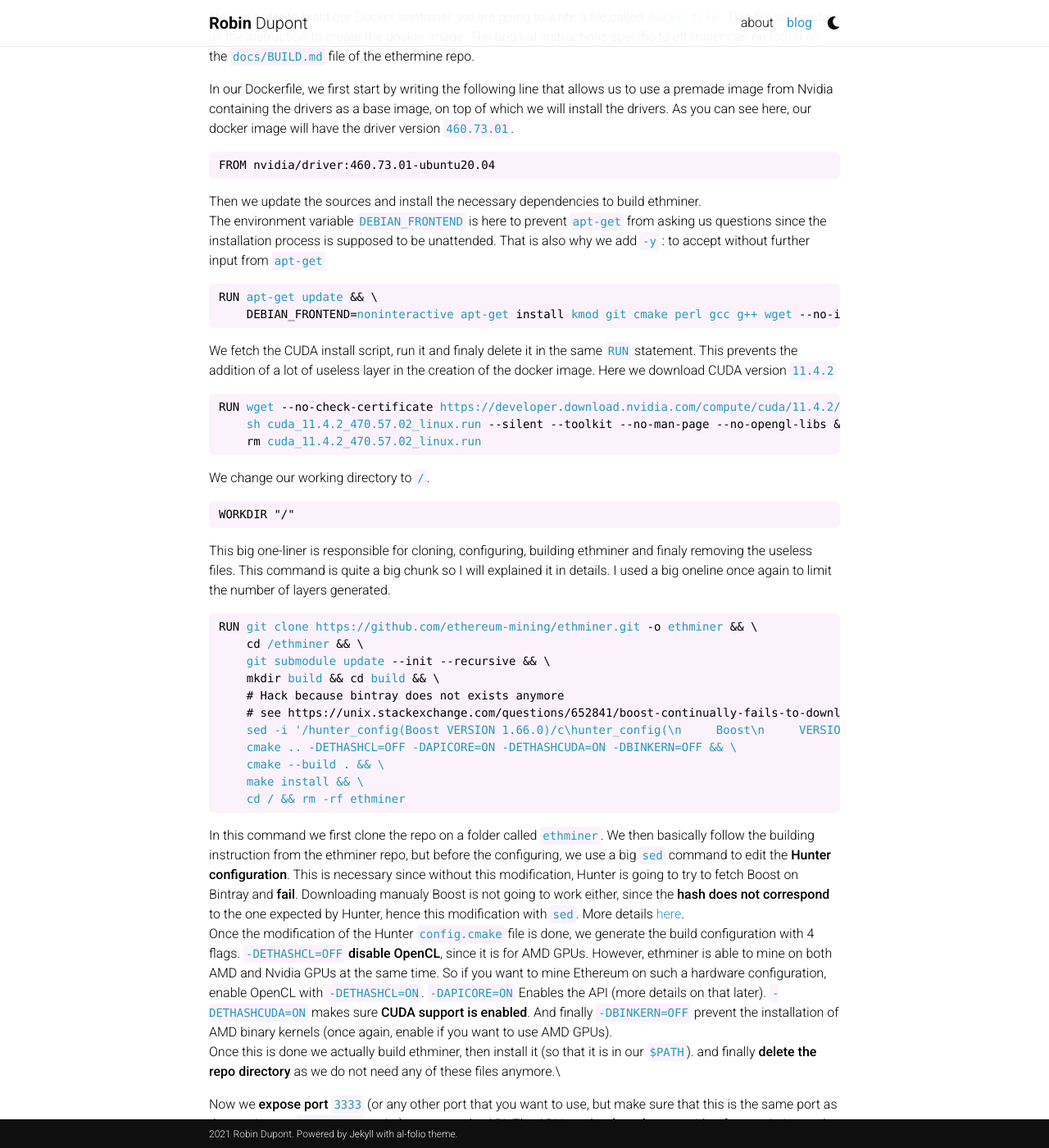
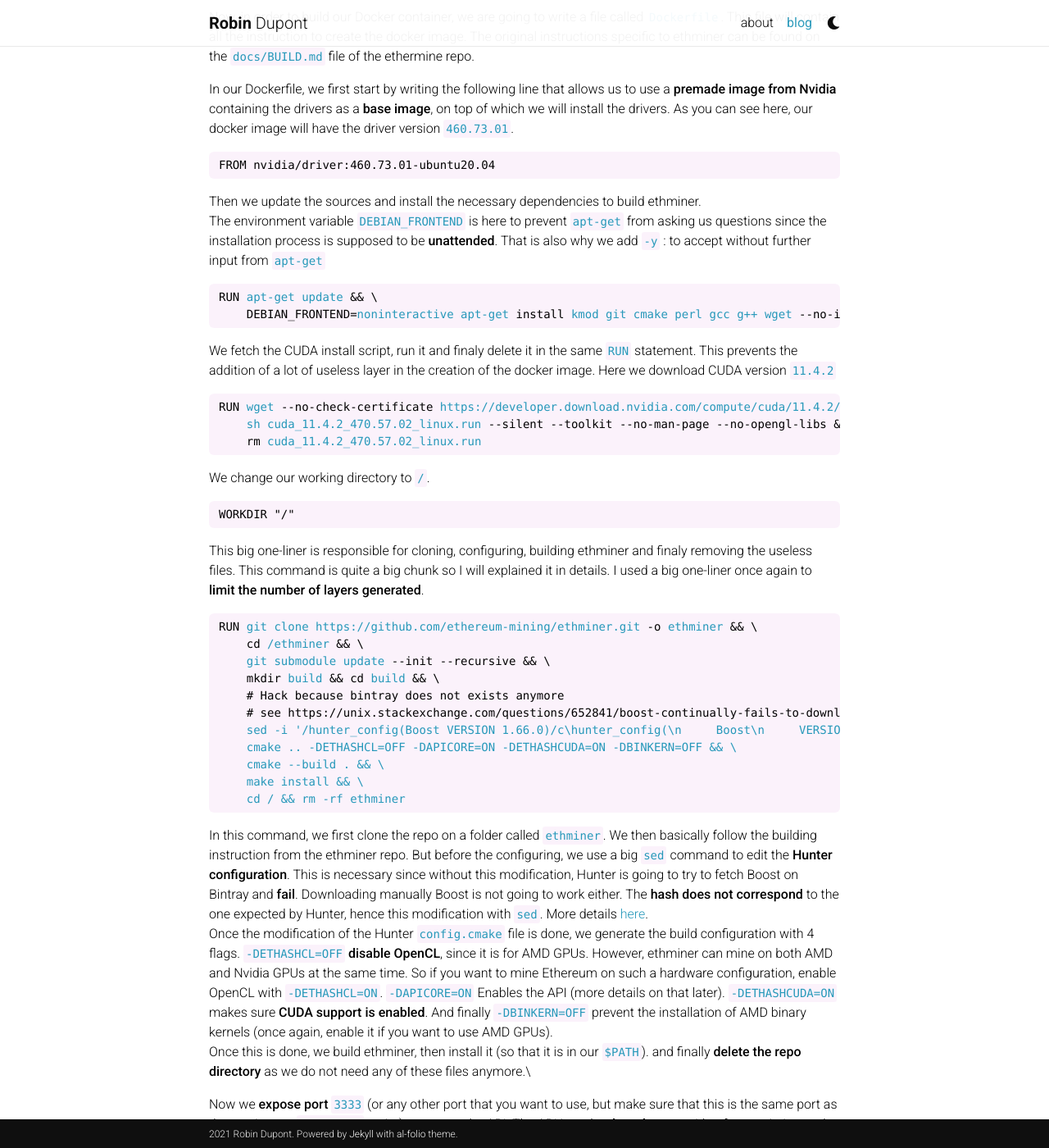
Before and after one commit to N0ciple/n0ciple.github.io, a Jekyll site: the page built from _posts/2021-10-21-ethereum-mining-with-docker.md, in a window 1280 px wide and 1400 px high, scrolled down 1432 px. Shown: the whole window at 82% size. Built offline with Jekyll 4.4.1, drawn with Linux system fonts in a browser that asks for light colours; nearby versions of some CDN libraries; comment, search, counter and statistics services are not loaded; a style sheet for code colours, icons or effects is not loaded; some of the changed text lies outside the part shown.

Commit message:
correct typosand wording in eth-docker

````diff
--- a/_posts/2021-10-21-ethereum-mining-with-docker.md
+++ b/_posts/2021-10-21-ethereum-mining-with-docker.md
@@ -42,13 +42,13 @@
 
 Now, in order to build our Docker container, we are going to write a file called `Dockerfile`. This file will contain all the instruction to create the docker image. The original instructions specific to ethminer can be found on the [`docs/BUILD.md`](https://github.com/ethereum-mining/ethminer/blob/master/docs/BUILD.md) file of the ethermine repo.
 
-In our Dockerfile, we first start by writing the following line that allows us to use a premade image from Nvidia containing the drivers as a base image, on top of which we will install the drivers. As you can see here, our docker image will have the driver version `460.73.01`.
+In our Dockerfile, we first start by writing the following line that allows us to use a **premade image from Nvidia** containing the drivers as a **base image**, on top of which we will install the drivers. As you can see here, our docker image will have the driver version `460.73.01`.
 
 ```Dockerfile
 FROM nvidia/driver:460.73.01-ubuntu20.04
 ```
 Then we update the sources and install the necessary dependencies to build ethminer.\
-The environment variable `DEBIAN_FRONTEND` is here to prevent `apt-get` from asking us questions since the installation process is supposed to be unattended. That is also why we add `-y` : to accept without further input from `apt-get`
+The environment variable `DEBIAN_FRONTEND` is here to prevent `apt-get` from asking us questions since the installation process is supposed to be **unattended**. That is also why we add `-y` : to accept without further input from `apt-get`
 ```Dockerfile
 RUN apt-get update && \
     DEBIAN_FRONTEND=noninteractive apt-get install kmod git cmake perl gcc g++ wget --no-install-recommends -yq
@@ -65,7 +65,7 @@
 WORKDIR "/"
 ```
 
-This big one-liner is responsible for cloning, configuring, building ethminer and finaly removing the useless files. This command is quite a big chunk so I will explained it in details. I used a big oneline once again to limit the number of layers generated.
+This big one-liner is responsible for cloning, configuring, building ethminer and finaly removing the useless files. This command is quite a big chunk so I will explained it in details. I used a big one-liner once again to **limit the number of layers generated**.
 ```Dockerfile
 RUN git clone https://github.com/ethereum-mining/ethminer.git -o ethminer && \
     cd /ethminer && \
@@ -79,9 +79,9 @@
     make install && \
     cd / && rm -rf ethminer
 ```
-In this command we first clone the repo on a folder called `ethminer`. We then basically follow the building instruction from the ethminer repo, but before the configuring, we use a big `sed` command to edit the **Hunter configuration**. This is necessary since without this modification, Hunter is going to try to fetch Boost on Bintray and **fail**. Downloading manualy Boost is not going to work either, since the **hash does not correspond** to the one expected by Hunter, hence this modification with `sed`. More details [here](https://unix.stackexchange.com/questions/652841/boost-continually-fails-to-download-while-using-cmake-for-ethminer).\
-Once the modification of the Hunter `config.cmake` file is done, we generate the build configuration with 4 flags. `-DETHASHCL=OFF` **disable OpenCL**, since it is for AMD GPUs. However, ethminer is able to mine on both AMD and Nvidia GPUs at the same time. So if you want to mine Ethereum on such a hardware configuration, enable OpenCL with `-DETHASHCL=ON`. `-DAPICORE=ON` Enables the API (more details on that later). `-DETHASHCUDA=ON` makes sure **CUDA support is enabled**. And finally `-DBINKERN=OFF` prevent the installation of AMD binary kernels (once again, enable if you want to use AMD GPUs).\
-Once this is done we actually build ethminer, then install it (so that it is in our `$PATH`). and finally **delete the repo directory** as we do not need any of these files anymore.\
+In this command, we first clone the repo on a folder called `ethminer`. We then basically follow the building instruction from the ethminer repo. But before the configuring, we use a big `sed` command to edit the **Hunter configuration**. This is necessary since without this modification, Hunter is going to try to fetch Boost on Bintray and **fail**. Downloading manually Boost is not going to work either. The **hash does not correspond** to the one expected by Hunter, hence this modification with `sed`. More details [here](https://unix.stackexchange.com/questions/652841/boost-continually-fails-to-download-while-using-cmake-for-ethminer).\
+Once the modification of the Hunter `config.cmake` file is done, we generate the build configuration with 4 flags. `-DETHASHCL=OFF` **disable OpenCL**, since it is for AMD GPUs. However, ethminer can mine on both AMD and Nvidia GPUs at the same time. So if you want to mine Ethereum on such a hardware configuration, enable OpenCL with `-DETHASHCL=ON`. `-DAPICORE=ON` Enables the API (more details on that later). `-DETHASHCUDA=ON` makes sure **CUDA support is enabled**. And finally `-DBINKERN=OFF` prevent the installation of AMD binary kernels (once again, enable it if you want to use AMD GPUs).\
+Once this is done, we build ethminer, then install it (so that it is in our `$PATH`). and finally **delete the repo directory** as we do not need any of these files anymore.\
 
 Now we **expose port `3333`** (or any other port that you want to use, but make sure that this is the same port as the one in your `mining.sh` script) to access the API. The API is a **simple web page** with a few statistics such as the list of the GPUs, their temperature, fan speed and hash rate. This is helpful since we can **easily access all these informations** without having to look at the **docker logs**.
 ```Dockerfile
@@ -95,7 +95,7 @@
 COPY mining.sh .
 ```
 
-Finally we have to **overrive** our base image entrypoint by adding a **new one**  which will **launch our mining script**!
+Finally, we have to **overrive** our base image entrypoint by adding a **new one**  which will **launch our mining script**!
 ```Dockerfile
 ENTRYPOINT [ "bash", "mining.sh" ]
 ```
@@ -153,7 +153,7 @@
 
 # Running ethminer on docker <a name="running"></a>
 
-before running ethminer you need to **install `nvidia-docker`**. This is a **wrapper** that allows docker to **access your GPUs** ! To install it, run :
+Before running ethminer, you need to **install `nvidia-docker`**. This is a **wrapper** that allows docker to **access your GPUs** ! To install it, run :
 ```bash
 sudo apt install nvidia-docker
 ```
````
Also changed, not shown: other parts of _posts/2021-10-21-ethereum-mining-with-docker.md (+6 -6 lines).
